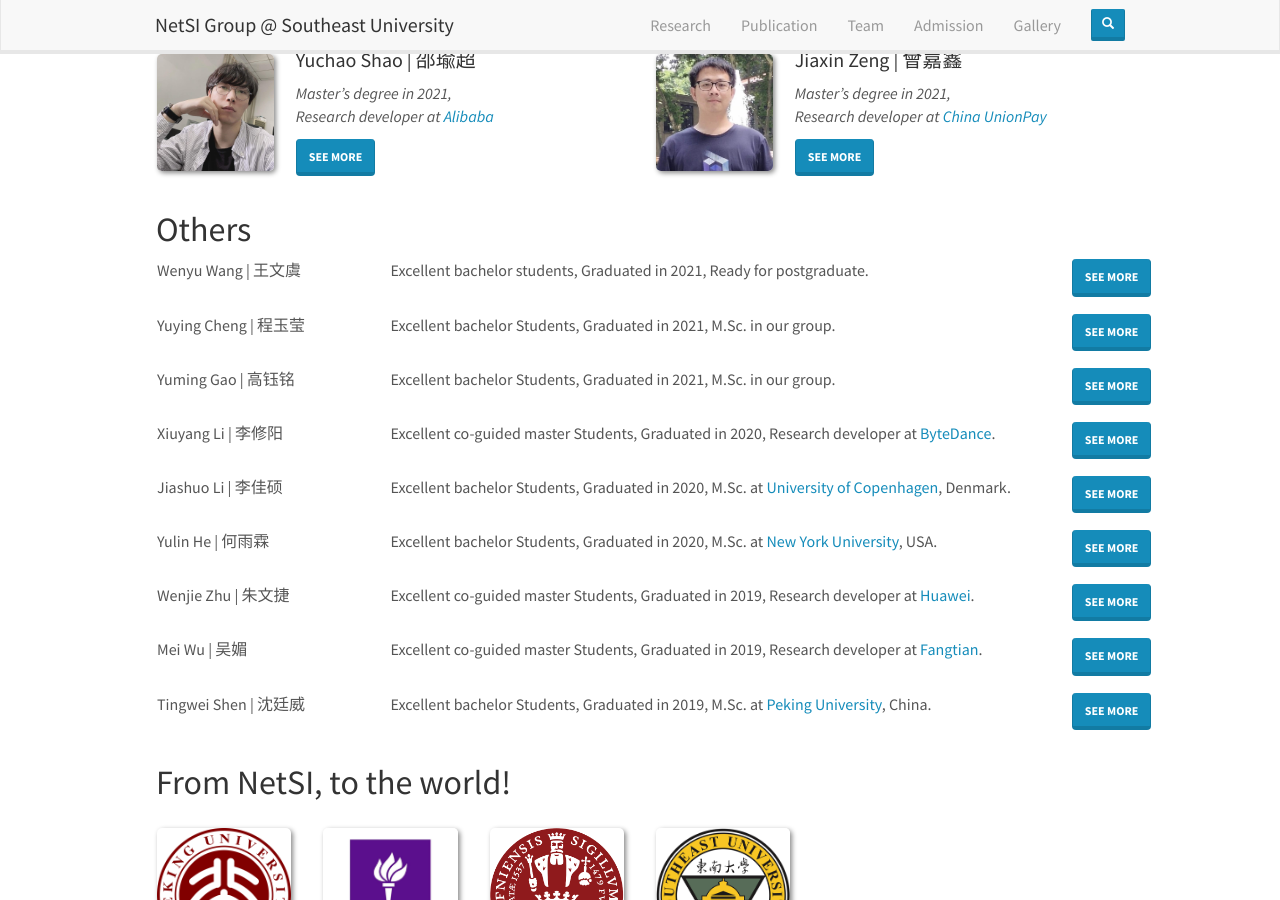
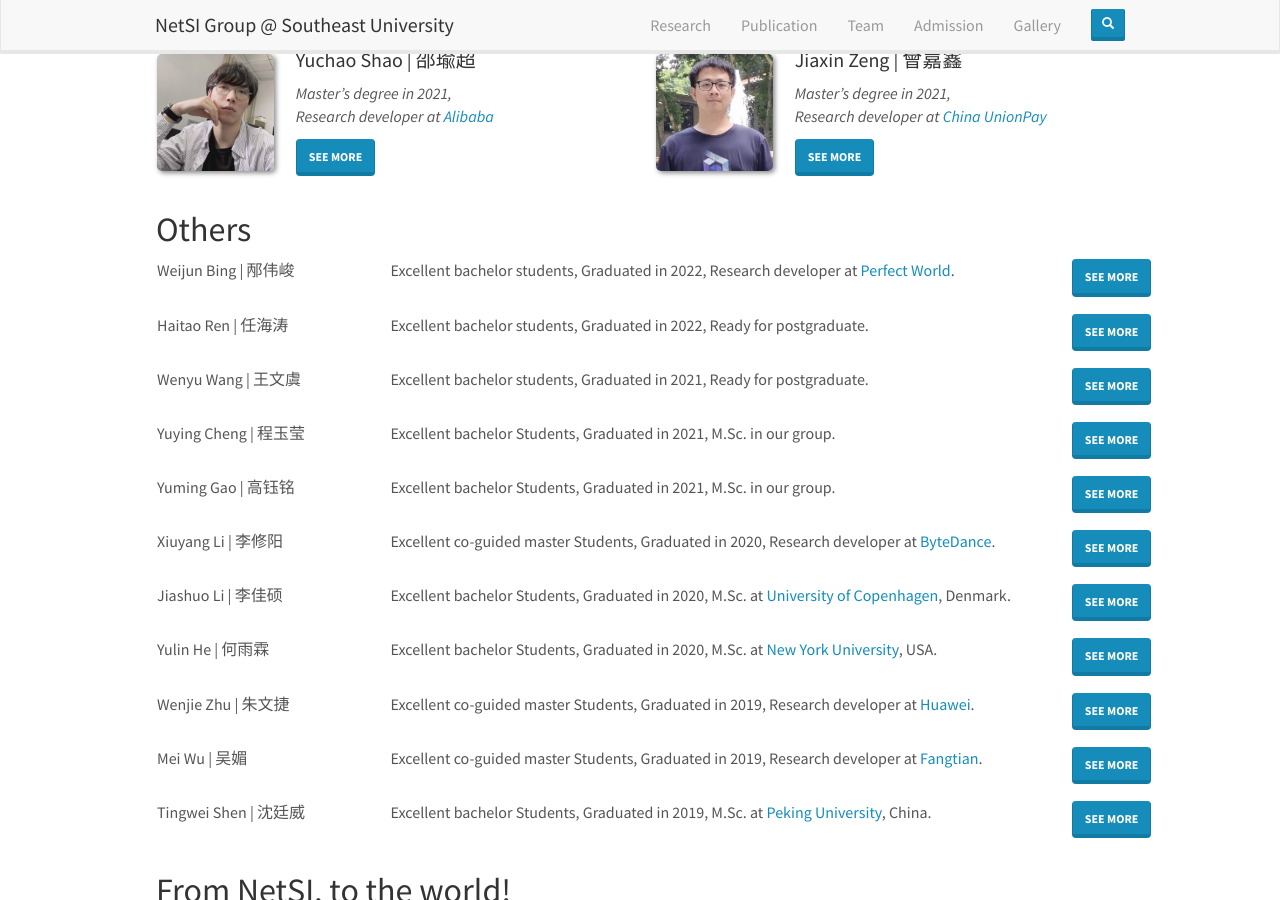
Before and after one commit to SEU-NetSI/seu-netsi.github.io, a Jekyll site: the page built from _pages/team.md, in a window 1280 px wide and 900 px high, scrolled down 1793 px. Built offline with Jekyll 4.4.1, drawn with Linux system fonts in a browser that asks for light colours; nearby versions of some CDN libraries.

Commit message:
#team: add undergraduate info, some info will be provided soon

```diff
--- a/_data/alumni_others.yml
+++ b/_data/alumni_others.yml
@@ -1,3 +1,13 @@
+- name: Weijun Bing
+  id: bingweijun
+  chinese: 邴伟峻
+  attr: Excellent bachelor students, Graduated in 2022, Research developer at <a href='https://www.wanmei.com/' target='_blank'>Perfect World</a>.
+  biography: Finished the graduation project.
+- name: Haitao Ren
+  id: renhaitao
+  chinese: 任海涛
+  attr: Excellent bachelor students, Graduated in 2022, Ready for postgraduate.
+  biography: Finished the graduation project, "基于激光测距的微型室内无人机自主导航系统的设计与实现."
 - name: Wenyu Wang
   id: wangwenyu
   chinese: 王文虞
```
